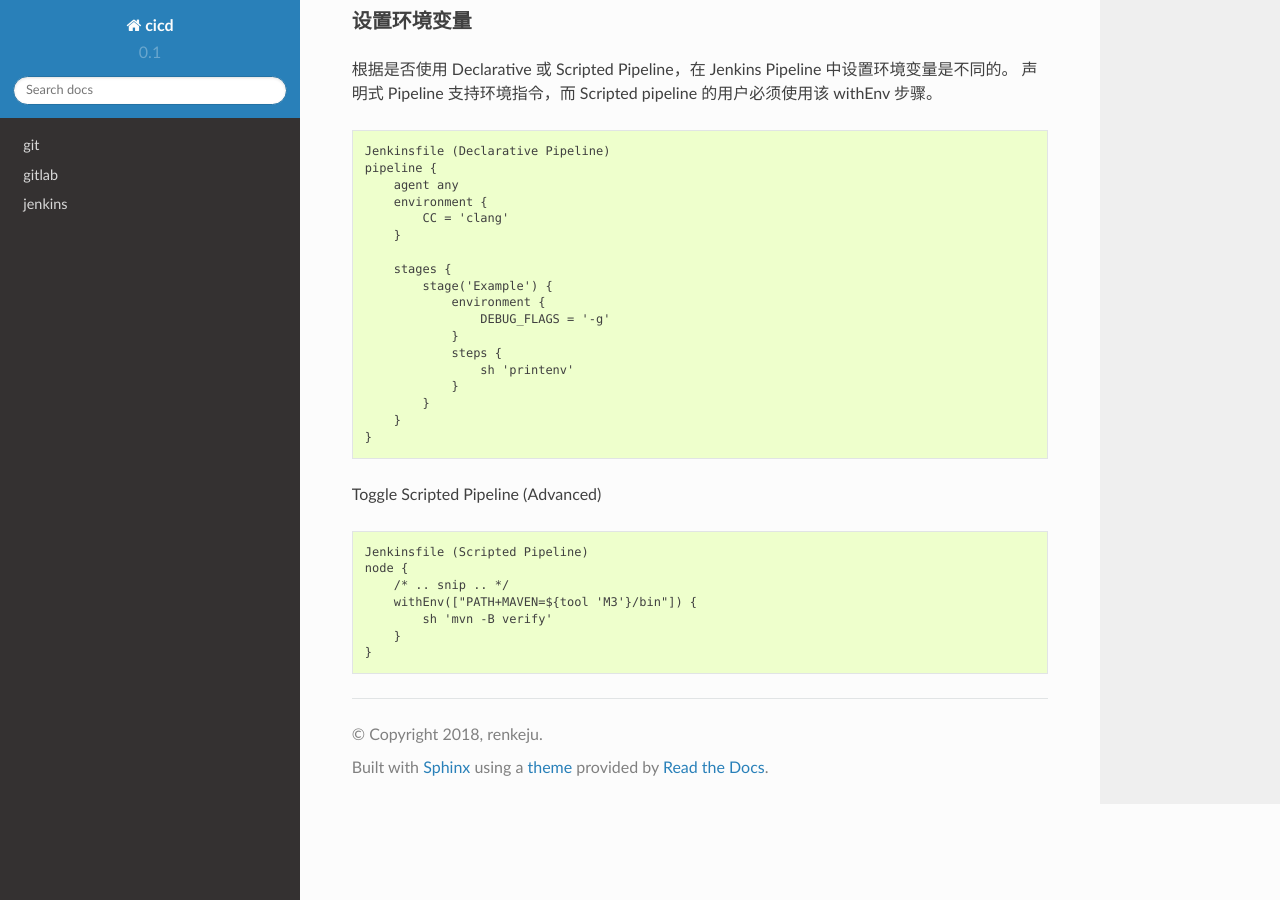
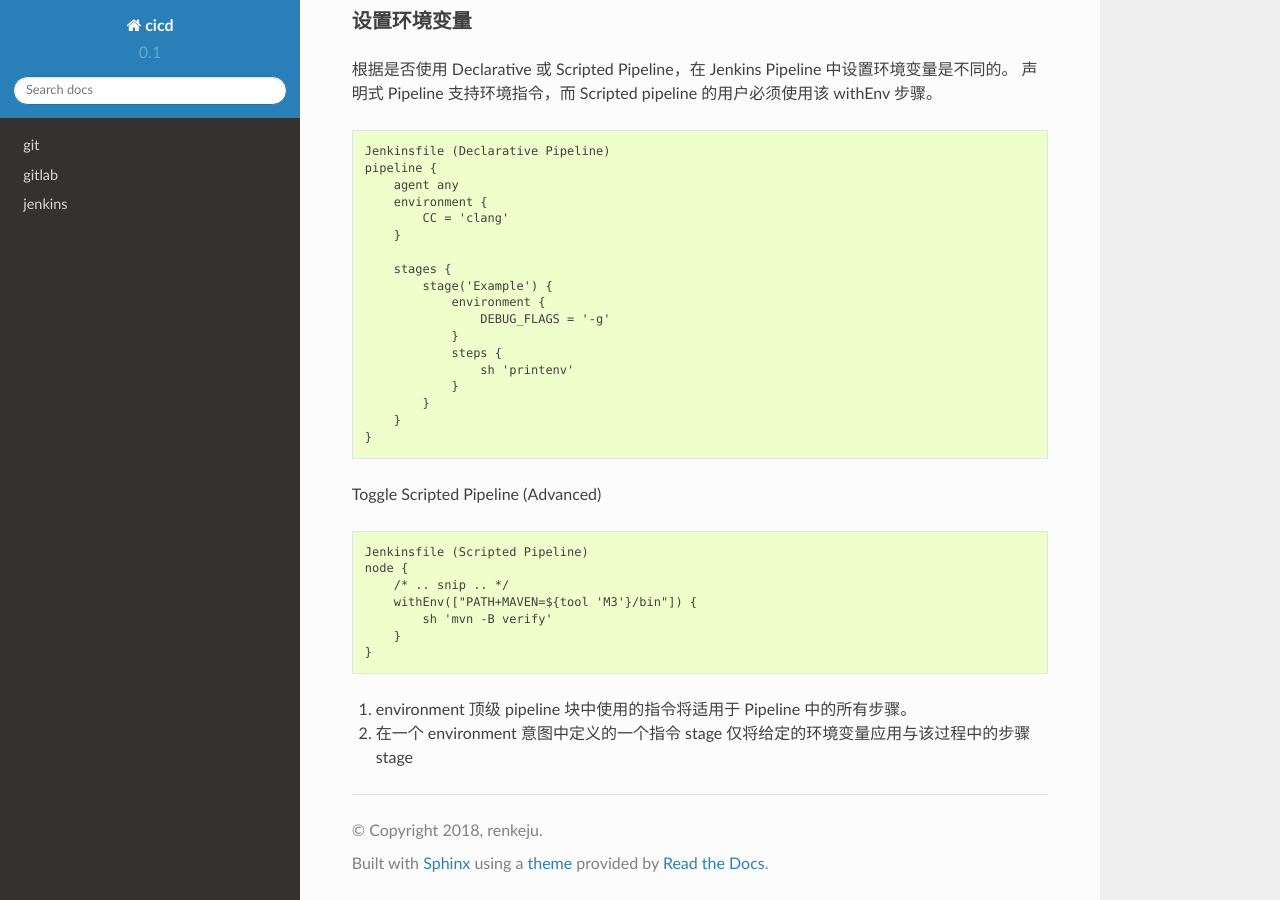
Before and after one commit to 81192/cicd-docs, a Sphinx documentation site: the page built from source/jenkins/pipeline/jenkinsfile_use.rst, in a window 1280 px wide and 900 px high, scrolled down 6253 px. Built offline with Sphinx 7.4.7 and the Read the Docs theme 2.0.0, drawn with Linux system fonts in a browser that asks for light colours.

Commit message:
1539330939

```diff
--- a/source/jenkins/pipeline/jenkinsfile_use.rst
+++ b/source/jenkins/pipeline/jenkinsfile_use.rst
@@ -317,3 +317,6 @@ Toggle Scripted Pipeline (Advanced)
             sh 'mvn -B verify'
         }
     }
+
+1. environment 顶级 pipeline 块中使用的指令将适用于 Pipeline 中的所有步骤。
+2. 在一个 environment 意图中定义的一个指令 stage 仅将给定的环境变量应用与该过程中的步骤 stage
```
Also changed, not shown: source/jenkins/pipeline/getting_started.rst (+8 -8 lines), 11 other files.
